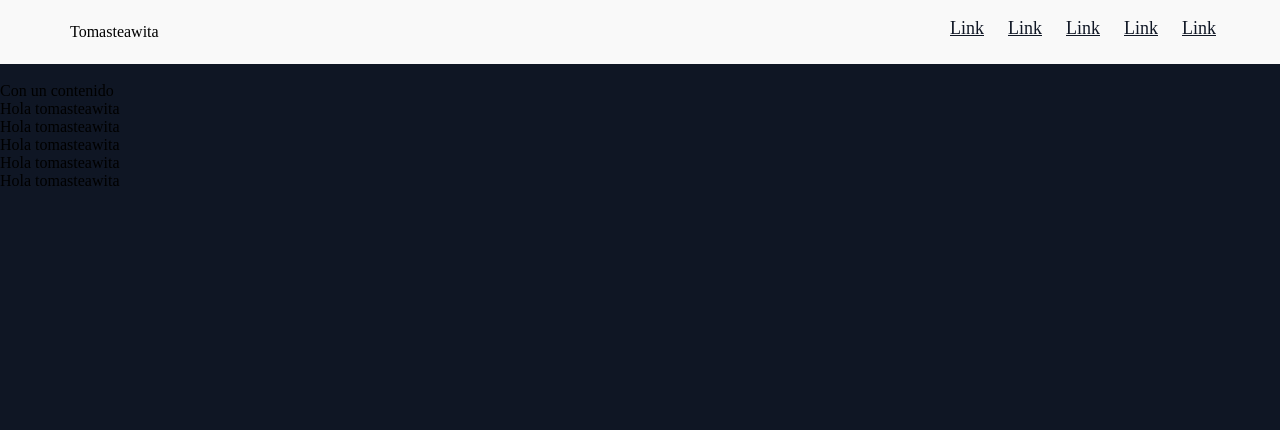
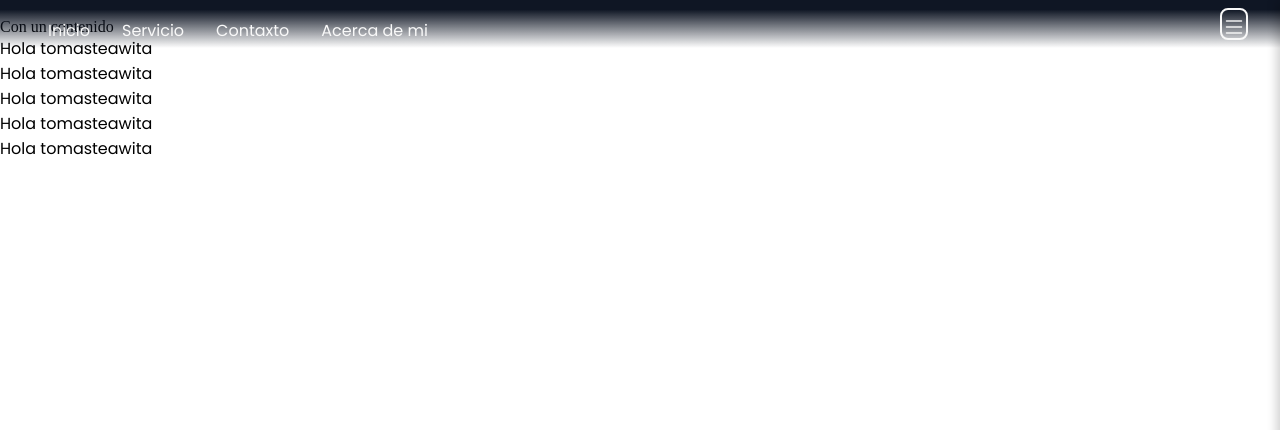
Before and after one commit to Tomasteawita/blog, a Django app: page / in a window 1280 px wide. Shown: the top 430 px of the page. Run offline with Django 4.2, Linux system fonts and the light colour scheme; some libraries are stand-ins or nearby versions.

Commit message:
feat(Header)

```diff
--- a/blog/static/css/style.css
+++ b/blog/static/css/style.css
@@ -1,14 +1,51 @@
-@import url("https://fonts.googleapis.com/css2?family=Poppins:wght@400;500;600;700&display=swap");
-* {
-  margin: 0;
-  padding: 0;
-  box-sizing: border-box;
+@import url("https://fonts.googleapis.com/css2?family=Poppins:ital,wght@0,100;0,400;0,500;0,600;0,700;0,900;1,100;1,400;1,600;1,700;1,900&display=swap");
+h1, h2, h3, h4, h5, h6, p, strong, span, a, li, ul, ol, button {
+  font-family: "Poppins", sans-serif;
+}
+
+h1, h2, h3, h4, h5, h6 {
+  font-weight: 900;
+}
+
+h1 {
+  font-size: 3rem;
+}
+
+h2 {
+  font-size: 2.5rem;
+}
+
+h3 {
+  font-size: 2rem;
+}
+
+h4 {
+  font-size: 1.5rem;
+}
+
+h5 {
+  font-size: 1.25rem;
+}
+
+h6 {
+  font-size: 1rem;
+}
+
+p {
+  font-size: 1rem;
+}
+
+a {
+  text-decoration: none;
+  color: #F9F9F9;
 }
 
 header {
   display: block;
-  background-color: #F9F9F9;
+  background: linear-gradient(180deg, #0F1624 20%, rgba(15, 22, 36, 0) 100%);
   height: 48px;
+  position: fixed;
+  width: 100%;
 }
 header nav {
   display: flex;
@@ -18,26 +55,39 @@ header nav {
   margin: auto 32px;
   height: 48px;
 }
-header nav #logo {
+header nav > ul {
   display: flex;
   flex-direction: row;
-  justify-content: start;
   align-items: center;
+  justify-content: space-between;
+  height: 100%;
+  list-style-type: none;
 }
-header nav #logo img {
-  width: 32px;
+header nav > ul li {
+  margin: 0px 12px;
+  height: 32px;
+  transition: all 0.3s;
+  border-radius: 8px;
+  padding: 2px 4px;
 }
-header nav #logo span {
-  display: inline-block;
-  margin-left: 6px;
+header nav > ul li a {
+  position: relative;
+  top: 28%;
+  left: 0px;
+}
+@media only screen and (max-width: 600px) {
+  header nav > ul {
+    display: none;
+  }
 }
 header nav > button {
   border-radius: 8px;
-  background-color: #fff;
-  border: 2px solid #0F1624;
+  background-color: transparent;
+  border: 2px solid #F9F9F9;
   cursor: pointer;
   height: 32px;
   font-size: 24px;
+  color: #F9F9F9;
 }
 header nav #offcanvas {
   position: fixed;
@@ -45,7 +95,7 @@ header nav #offcanvas {
   right: -300px;
   width: 300px;
   height: 100vh;
-  background-color: #fff;
+  background-color: #0F1624;
   box-shadow: -3px 0px 10px rgba(0, 0, 0, 0.2);
   transition: right 0.3s ease-in-out;
   z-index: 100;
@@ -68,63 +118,16 @@ header nav #offcanvas ul li:first-child button {
   font-size: 20px;
   cursor: pointer;
   margin-top: 32px;
+  color: #F9F9F9;
 }
 header nav #offcanvas ul li a {
-  color: #0F1624;
+  color: #F9F9F9;
 }
 
-@media only screen and (min-width: 1100px) {
-  header {
-    height: 64px;
-  }
-  header nav {
-    display: flex;
-    flex-direction: row;
-    justify-content: space-between;
-    align-items: center;
-    height: 100%;
-  }
-  header nav > button {
-    display: none;
-  }
-  header nav > button i {
-    display: none;
-  }
-  header nav #offcanvas {
-    position: static;
-    right: 0px;
-    width: auto;
-    height: auto;
-    background-color: transparent;
-    box-shadow: none;
-    height: 100%;
-  }
-  header nav #offcanvas ul {
-    display: flex;
-    flex-direction: row;
-    justify-content: space-between;
-    height: 100%;
-    align-items: center;
-  }
-  header nav #offcanvas ul li {
-    margin: 0px 12px;
-    height: 64px;
-    transition: all 0.3s;
-  }
-  header nav #offcanvas ul li:first-child {
-    display: none;
-  }
-  header nav #offcanvas ul li:hover {
-    background-color: white;
-  }
-  header nav #offcanvas ul li a {
-    position: relative;
-    top: 28%;
-    left: 0px;
-  }
-}
-body {
-  background-color: #0F1624;
+* {
+  margin: 0;
+  padding: 0;
+  box-sizing: border-box;
 }
 
 /*# sourceMappingURL=style.css.map */
--- /dev/null
+++ b/blog/static/js/offcanvas.js
@@ -0,0 +1,11 @@
+const offcanvas = document.querySelector("#offcanvas");
+const openButton = document.getElementById("open-button");
+const closeButton = document.getElementById("close-button");
+
+openButton.addEventListener("click", () => {
+  offcanvas.style.right = "0";
+});
+
+closeButton.addEventListener("click", () => {
+  offcanvas.style.right = "-350px";
+});
--- a/blog/static/scss/main/_header.scss
+++ b/blog/static/scss/main/_header.scss
@@ -1,7 +1,9 @@
 header {
     display: block;
-    background-color: $white;
+    background: linear-gradient(180deg, $background 20%, rgba(15, 22, 36, 0.00) 100%);
     height: 48px;
+    position: fixed;
+    width: 100%;
     nav {
       display: flex;
       flex-direction: row;
@@ -9,26 +11,37 @@ header {
       justify-content: space-between;
       margin: auto 32px;
       height: 48px;
-      #logo{
+      >ul{
         display: flex;
         flex-direction: row;
-        justify-content: start;
         align-items: center;
-        img{
-          width: 32px;
+        justify-content: space-between;
+        height: 100%;
+        list-style-type: none;
+        li{
+          margin: 0px 12px;
+          height: 32px;
+          transition: all .3s;
+          border-radius: 8px;
+          padding: 2px 4px;
+          a{
+            position: relative;
+            top: 28%;
+            left: 0px;
+          }
         }
-        span{
-          display: inline-block;
-          margin-left: 6px;
+        @media only screen and (max-width:600px){
+          display: none;
         }
       }
       >button{
         border-radius: 8px;
-        background-color: #fff;
-        border: 2px solid $background;
+        background-color: transparent;
+        border: 2px solid $white;
         cursor: pointer;
         height: 32px;
         font-size: 24px;
+        color: $white;
       }
       #offcanvas{
         position: fixed;
@@ -36,7 +49,7 @@ header {
         right: -300px; // La posición inicial fuera de la pantalla
         width: 300px;
         height: 100vh;
-        background-color: #fff;
+        background-color: $background;
         box-shadow: -3px 0px 10px rgba(0, 0, 0, 0.2);
         transition: right 0.3s ease-in-out;
         z-index: 100;
@@ -55,10 +68,11 @@ header {
                 font-size: 20px;
                 cursor: pointer;
                 margin-top: 32px;
+                color: $white;
               }
             }
             a{
-              color: $background
+              color: $white;
             }
           }
         }
@@ -67,53 +81,53 @@ header {
   }
 
 
-@media only screen and (min-width:1100px){
-  header{
-    height: 64px;
-    nav{
-      display: flex;
-      flex-direction: row;
-      justify-content: space-between;
-      align-items: center;
-      height: 100%;
-      >button{
-      display: none;
-        i{
-          display: none;
-        }
-      }
-    #offcanvas{
-        position: static;
-        right: 0px;
-        width: auto;
-        height: auto;
-        background-color: transparent;
-        box-shadow: none;
-        height: 100%;
-        ul{
-          display: flex;
-          flex-direction: row;
-          justify-content: space-between;
-          height: 100%;
-          align-items: center;
-          li{
-            margin: 0px 12px;
-            height: 64px;
-            &:first-child{
-              display: none;
-            }
-            transition: all .3s;
-            &:hover{
-              background-color: lighten($white, 15%);
-            }
-            a{
-              position: relative;
-              top: 28%;
-              left: 0px;
-            }
-          }
-        }
-      }
-    }
-  }
-}
+// @media only screen and (min-width:1100px){
+//   header{
+//     height: 64px;
+//     nav{
+//       display: flex;
+//       flex-direction: row;
+//       justify-content: space-between;
+//       align-items: center;
+//       height: 100%;
+//       >button{
+//       display: none;
+//         i{
+//           display: none;
+//         }
+//       }
+//     #offcanvas{
+//         position: static;
+//         right: 0px;
+//         width: auto;
+//         height: auto;
+//         background-color: transparent;
+//         box-shadow: none;
+//         height: 100%;
+//         ul{
+//           display: flex;
+//           flex-direction: row;
+//           justify-content: space-between;
+//           height: 100%;
+//           align-items: center;
+//           li{
+//             margin: 0px 12px;
+//             height: 64px;
+//             &:first-child{
+//               display: none;
+//             }
+//             transition: all .3s;
+//             &:hover{
+//               background-color: lighten($white, 15%);
+//             }
+//             a{
+//               position: relative;
+//               top: 28%;
+//               left: 0px;
+//             }
+//           }
+//         }
+//       }
+//     }
+//   }
+// }
--- a/blog/static/scss/style.scss
+++ b/blog/static/scss/style.scss
@@ -1,4 +1,5 @@
-@import url('https://fonts.googleapis.com/css2?family=Poppins:wght@400;500;600;700&display=swap');
+@import 'vars/vars';
+@import 'main/header';
 
 *{
     margin: 0;
@@ -6,9 +7,8 @@
     box-sizing: border-box;
 }
 
-@import 'vars/vars';
-@import 'main/header';
 
-body{
-    background-color: $background
-}
+
+// body{
+//     background-color: $background
+//}
--- a/blog/static/scss/vars/_vars.scss
+++ b/blog/static/scss/vars/_vars.scss
@@ -1,4 +1,41 @@
+@import url('https://fonts.googleapis.com/css2?family=Poppins:ital,wght@0,100;0,400;0,500;0,600;0,700;0,900;1,100;1,400;1,600;1,700;1,900&display=swap');
+
+h1,h2,h3,h4,h5,h6,p,strong,span,a,li,ul,ol,button{
+    font-family: 'Poppins', sans-serif;
+}
+h1,h2,h3,h4,h5,h6{
+    font-weight: 900;
+}
+h1{
+    font-size: 3rem;
+}
+h2{
+    font-size: 2.5rem;
+}
+h3{
+    font-size: 2rem;
+}
+h4{
+    font-size: 1.5rem;
+}
+h5{
+    font-size: 1.25rem;
+}
+h6{
+    font-size: 1rem;
+}
+p{
+    font-size: 1rem;
+}
+
+
+
 $background:#0F1624;
 $violet:#473E66;
 $pink:#BD83B8;
 $white:#F9F9F9;
+
+a{
+    text-decoration: none;
+    color: $white;
+}
--- a/blog/templates/base/base.html
+++ b/blog/templates/base/base.html
@@ -8,11 +8,12 @@
     <title>{% block 'title' %}{% endblock 'title' %}</title>
     <link rel="stylesheet" href="{% static 'css/style.css' %}">
     <link rel="stylesheet" href="https://cdn.jsdelivr.net/npm/bootstrap-icons@1.10.5/font/bootstrap-icons.css">
-    {% block scripts %}{% endblock scripts %}
 </head>
 <body>
     {% include 'base/header.html' %}
     {% block main %}{% endblock main %}
     {% include 'base/footer.html' %}
 </body>
+{% block scripts %}{% endblock scripts %}
+<script src="{% static 'js/offcanvas.js' %}"></script>
 </html>
--- a/blog/templates/base/header.html
+++ b/blog/templates/base/header.html
@@ -1,19 +1,19 @@
 <header>
     <nav>
-        <div id="logo">
-            <img src="" alt="">
-            <!-- <img src="./images/logo.png" alt="tomasteawita"> -->
-            <span>Tomasteawita</span>
-        </div>
-        <button id="open-button"></button>
+        <ul>
+            <li><a href="#">Inicio</a></li>
+            <li><a href="#">Servicio</a></li>
+            <li><a href="#">Contaxto</a></li>
+            <li><a href="#">Acerca de mi</a></li>
+        </ul>
+        <button id="open-button"><i class="bi bi-list"></i></button>
         <div id="offcanvas">
             <ul>
                 <li class="close-canvas"><button id="close-button"><i class="bi bi-x-lg"></i></button></li>
-                <li><a href="#">Link</a></li>
-                <li><a href="#">Link</a> </li>
-                <li><a href="#">Link</a></li>
-                <li><a href="#">Link</a></li>
-                <li><a href="#">Link</a></li>
+                <li><a href="#">Inicio</a></li>
+                <li><a href="#">Servicio</a> </li>
+                <li><a href="#">Contaxto</a></li>
+                <li><a href="#">Acerca de mi</a></li>
             </ul>
         </div>
     </nav>
```
Also changed, not shown: 1 other file.
